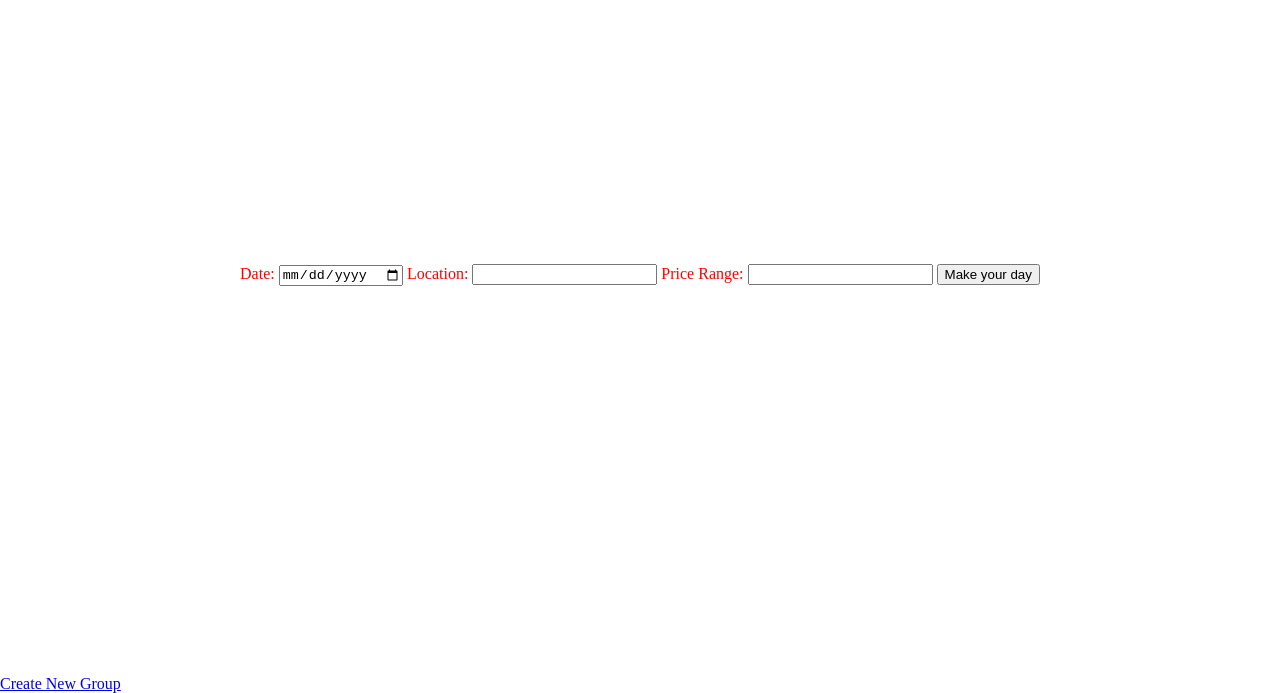
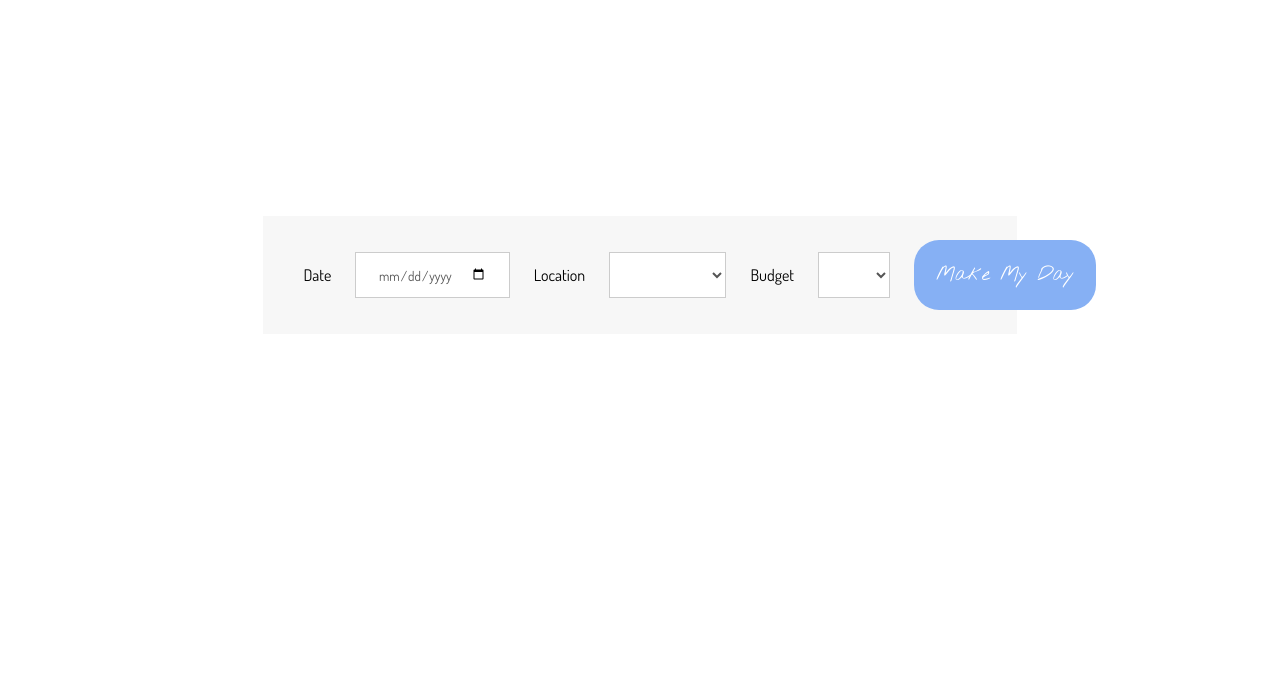
Before and after one commit to ZoeKavanagh/make_my_day_app, a Rails app: template app/views/mmd/index.html.erb in a window 1280 px wide. Shown: the part 861-1554 px from the top of the page. Run offline with Rails 7, Linux system fonts and the light colour scheme; the template is opened without the code that fills it, so the values that code supplies are empty; style sheets or scripts are compiled from the project's sources.

Commit message:
Style form

```diff
--- a/app/assets/stylesheets/form.css
+++ b/app/assets/stylesheets/form.css
@@ -1,3 +1,58 @@
-.form form {
-  color: red;
+.form {
+  font-family: 'Dosis', sans-serif;
+  margin: 10px auto;
+  padding: 16px;
+  background: #F7F7F7;
 }
+
+form {
+  display: flex;
+  align-items: center;
+}
+
+.form label {
+  margin: 1.5rem;
+}
+
+.form input[type="date"],
+.form select {
+  -webkit-transition: all 0.30s ease-in-out;
+  -moz-transition: all 0.30s ease-in-out;
+  -ms-transition: all 0.30s ease-in-out;
+  -o-transition: all 0.30s ease-in-out;
+  outline: none;
+  box-sizing: border-box;
+  -webkit-box-sizing: border-box;
+  -moz-box-sizing: border-box;
+  height: 1.5rem;
+  background: #fff;
+  border: 1px solid #ccc;
+  padding: 3%;
+  color: #555;
+  font-family: 'Dosis', sans-serif;
+}
+
+.form input[type="date"]:focus,
+.form select:focus {
+  box-shadow: 0 0 5px #c2d8fc;
+  border: 1px solid #c2d8fc;
+}
+
+.form input[type="submit"] {
+  box-sizing: border-box;
+  -webkit-box-sizing: border-box;
+  -moz-box-sizing: border-box;
+  width: 12rem;
+  padding: 3%;
+  background: #86b0f4;
+  border: none;
+  border-radius: 25px;
+  color: white;
+  margin: 0.5rem 1.5rem;
+  font-family: 'Nothing You Could Do', cursive;
+  font-size: 1.2rem;
+}
+
+.form input[type="submit"]:hover {
+  background: #c2d8fc;
+}
--- a/app/views/mmd/_activities_form.html.erb
+++ b/app/views/mmd/_activities_form.html.erb
@@ -2,9 +2,12 @@
 
 <div class='form'>
   <%= form_tag(controller: 'mmd', action: 'index', method: 'get') do %>
-    Date: <%= date_field_tag(:date) %>
-    Location: <%= text_field_tag(:location) %>
-    Price Range: <%= text_field_tag(:price_range) %>
-    <%= submit_tag('Make your day') %>
+    <%= label_tag :date %>
+    <%= date_field_tag(:date) %>
+    <%= label_tag :location %>
+    <%= select_tag :location, options_for_select(['London', 'Edinburgh', 'Glasgow']) %>
+    <%= label_tag :budget %>
+    <%= select_tag :price_range, options_for_select([1,2,3]) %>
+    <%= submit_tag('Make My Day') %>
   <% end %>
 </div>
--- a/app/views/mmd/index.html.erb
+++ b/app/views/mmd/index.html.erb
@@ -1,12 +1,11 @@
 <%= stylesheet_link_tag  'index.css' %>
+
 <div class='banner'>
   <%= link_to 'Make My Day', '#make-my-day-form' %>
-  <%= link_to 'Make Our Day' %>
+  <%= link_to 'Make Our Day', new_group_path %>
 </div>
 
 <div id='make-my-day-form'>
   <%= render 'activities_form' %>
 </div>
 <!-- <%= render 'events' %> -->
-
-<%= link_to 'Create New Group', new_group_path %>
```
Also changed, not shown: spec/features/create_new_group_spec.rb (+4 -4 lines).
